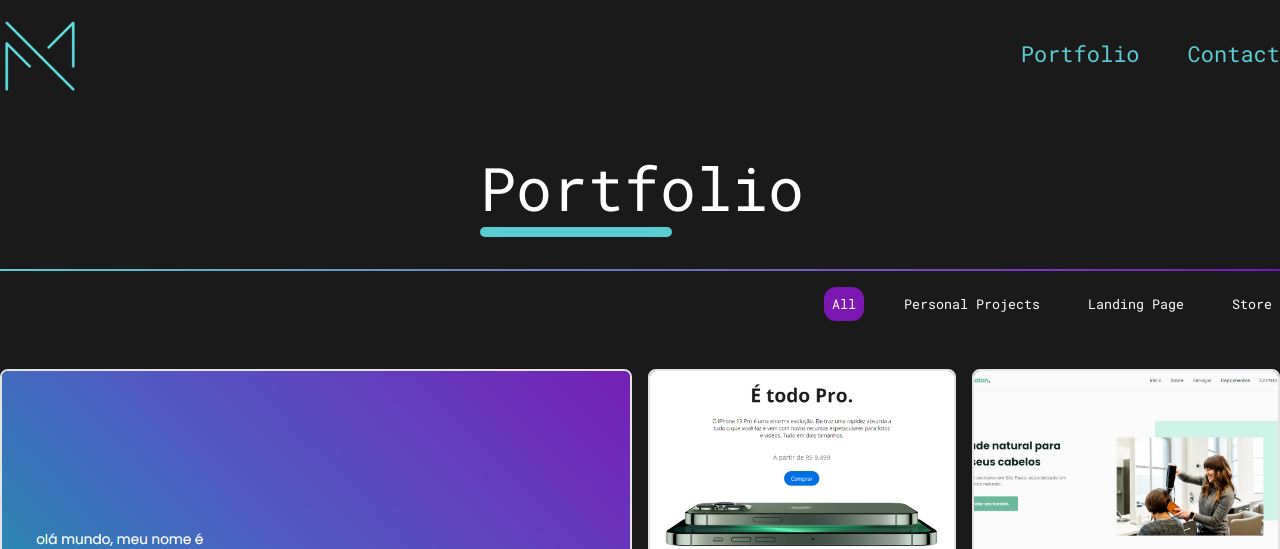
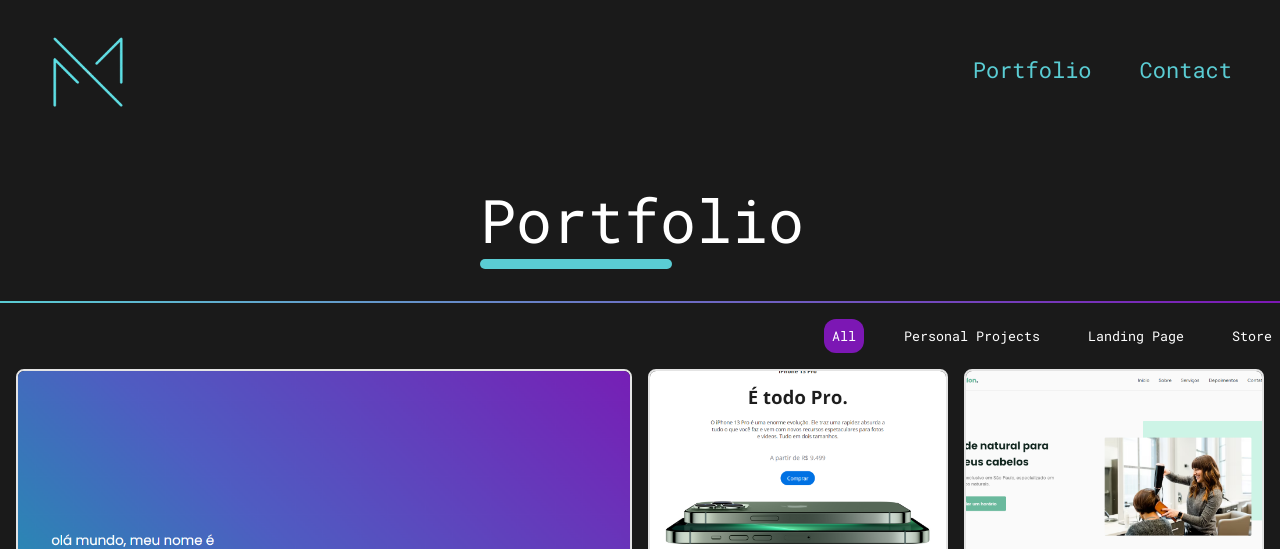
Before and after one commit to MatheusAltrao/portfolioProjects, a plain HTML site: page index.html in a window 1280 px wide. Shown: the top 549 px of the page. Drawn offline with nearby package versions, Linux system fonts and the light colour scheme.

Commit message:
add padding in gallery

```diff
--- a/style.css
+++ b/style.css
@@ -48,6 +48,7 @@ body {
 .max-width {
   max-width: 1300px;
   margin: 0 auto;
+
 }
 
 ul {
@@ -70,7 +71,7 @@ header .max-width {
   justify-content: space-between;
   max-width: 1300px;
   margin: 0 auto;
-  padding: 1rem 0;
+  padding: 1rem 2rem;
 }
 
 .logo {
@@ -348,7 +349,7 @@ textarea {
 footer {
   height: 30vh;
   background-color: var(--second-color);
-  padding: 1rem;
+  padding: 1rem 2rem;
 
 }
 
@@ -494,14 +495,15 @@ form {
 
 /* media query */
 
-@media(max-width:1200px) {
+@media (width>1px) {
 
   #header,
   .gallery-portfolio {
-    padding: 2rem;
+    padding: 1rem 1rem;
   }
+}
 
-}
+
 
 
 @media (max-width:1000px) {
@@ -543,6 +545,7 @@ form {
 
 
 }
+
 
 
 @media (max-width:600px) {
```
Also changed, not shown: index.html (+1 -0 lines), 1 other file.
